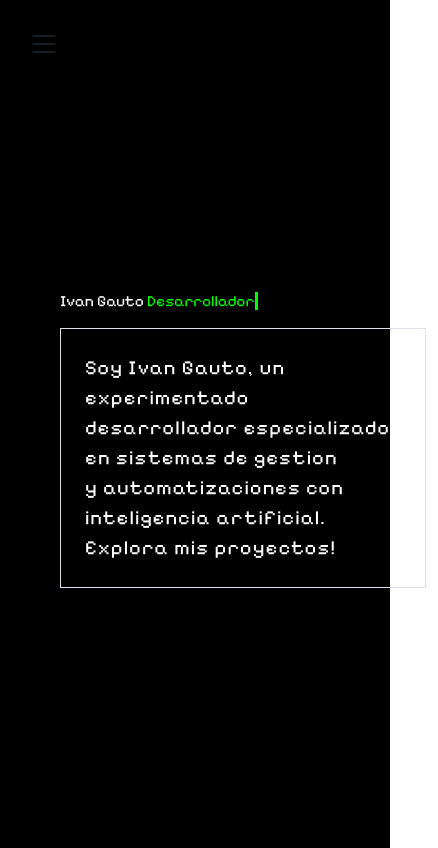
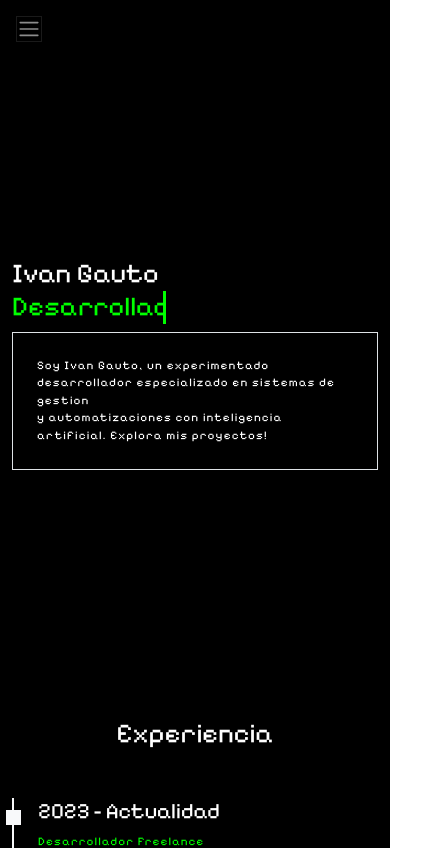
Before and after one commit to Ivan-Gauto/portfolio, a React (Vite) app: page / in a window 390 px wide. Shown: the top 848 px of the page, 438 px wide, since content can reach past the window. Built offline with nearby package versions, Linux system fonts and the light colour scheme.

Commit message:
Se arreglaron fuentes responsives

```diff
--- a/src/components/Header.jsx
+++ b/src/components/Header.jsx
@@ -10,26 +10,21 @@ export default function Header() {
   }, []);
 
   return (
-    <header className="hero container mx-5 d-flex text-white flex-column justify-content-start align-items-start text-center">
+    <header className="text-white container">
 
       {/* Anima el título al entrar */}
-      <div data-aos="fade-up" data-aos-delay="150">
-        <h1 className="m-0 g-2 mb-3">
-          <span
-            className="hero-primary d-inline-block"
-            style={{
-              transform: `translateX(${-offset * 0.1}px)`,
-              transition: "transform 0.1s linear",
-              fontSize: "4vw",
-            }}
-          >
-            Ivan Gauto
-            <span className="typing" style={{ color: "lime" }}> Desarrollador</span>
-          </span>
-        </h1>
+      <div className="text-start" data-aos="fade-up" data-aos-delay="150">
+        <div style={{
+          transform: `translateX(${-offset * 0.1}px)`,
+          transition: "transform 0.1s linear",
+        }}>
+          <h1 className="m-0">Ivan Gauto</h1>
+          <h1 className="typing" style={{ color: "lime" }}> Desarrollador</h1>
+        </div>
+
       </div>
 
-      <div data-aos="fade-up" data-aos-delay="300">
+      <div className="" data-aos="fade-up" data-aos-delay="300">
         <p
           className="hero-subtitle text-start text-wrap border p-4"
           style={{
--- a/src/components/Navbar.jsx
+++ b/src/components/Navbar.jsx
@@ -2,7 +2,7 @@ import "./navbar.css";
 
 export default function Navbar() {
     return (
-        <nav className="navbar text-responsive color-black bg-transparent navbar-expand-lg sticky-top" data-bs-theme="light">
+        <nav className="navbar-dark text-responsive color-black bg-transparent navbar-expand-lg sticky-top" data-bs-theme="light">
             <div className="container-fluid p-3">
                 <button className="navbar-toggler" type="button" data-bs-toggle="collapse" data-bs-target="#navbarNavAltMarkup" aria-controls="navbarNavAltMarkup" aria-expanded="false" aria-label="Toggle navigation">
                     <span className="navbar-toggler-icon"></span>
--- a/src/index.css
+++ b/src/index.css
@@ -5,7 +5,7 @@
 /* Fuente por defecto del sitio */
 :root{
   --fs-body: 30px;                          /* tamaño base */
-  --fs-h1: clamp(20px, 2.5vw, 44px);        /* responsive */
+  --fs-h1: clamp(60px, 2.5vw, 54px);        /* responsive */
   --fs-h2: clamp(22px, 2.4vw, 32px);
   --fs-p: clamp(20px, 3.4vw, 20px);
 }
@@ -50,7 +50,7 @@ p{ font-size: var(--fs-p); font-weight: 100; letter-spacing: 1.2px;}
   --btn-animation-duration: 1.2s;
   --hover-btn-color: lime;
   --default-btn-color: #fff;
-  --font-size: 1.3vw;
+  --font-size: 1.2rem;
   /* 👆 this field should not be empty */
   --font-weight: 100;
   --font-family: Pixelify Sans;
@@ -331,11 +331,13 @@ body,
   /* tamaño base en móvil */
 }
 
-@media (min-width: 992px) {
+@media (max-width: 992px) {
 
   /* lg y superior */
-  .text-responsive {
-    font-size: 1.5rem;
-    /* más grande en escritorio */
+  h1 {
+    font-size: 7vw;
+  }
+  p {
+    font-size: 3vw;
   }
 }
```
